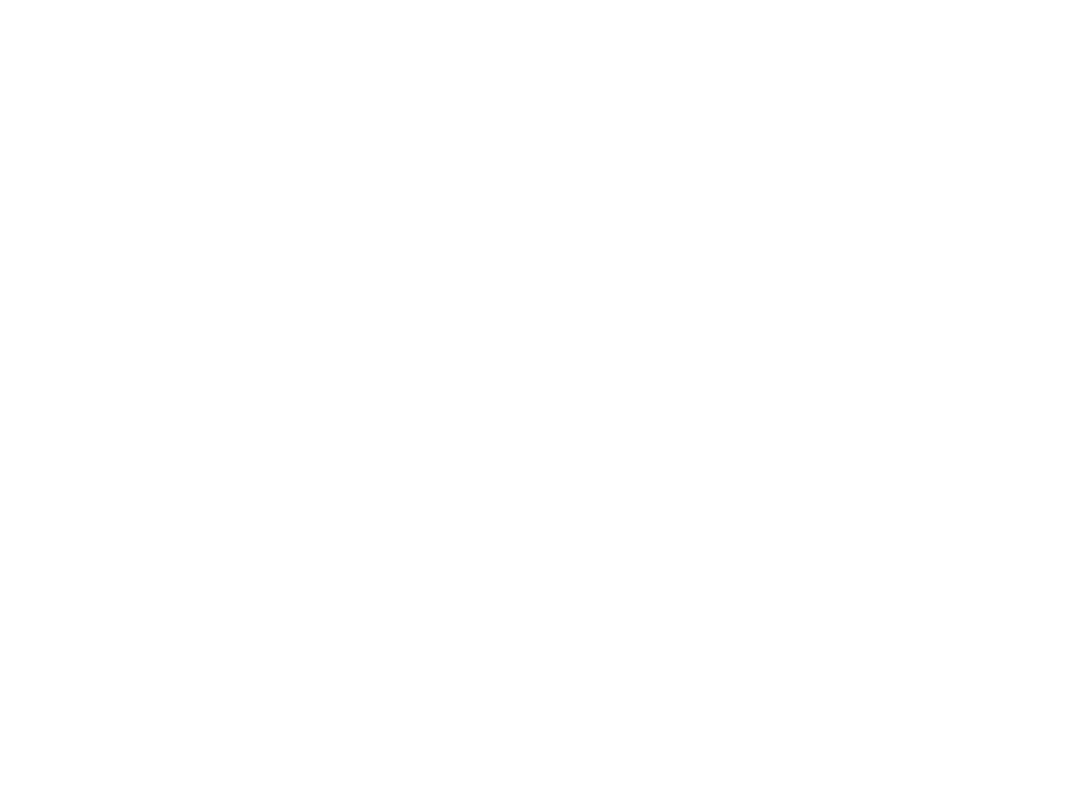
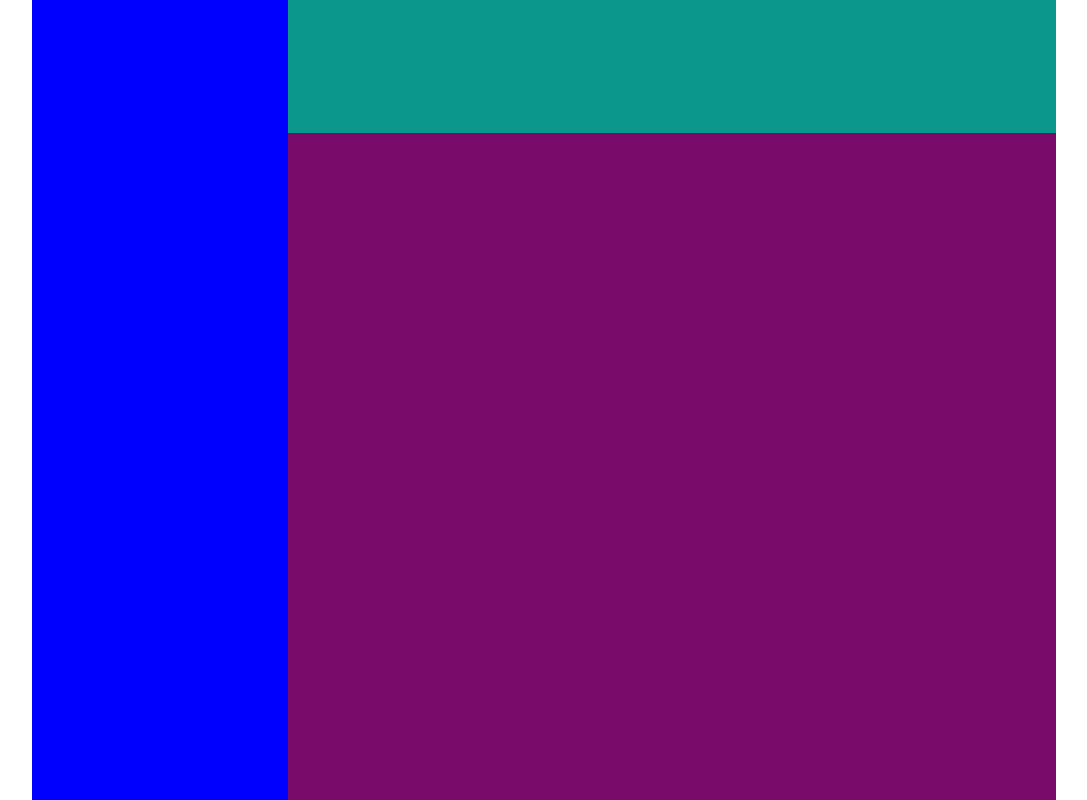
Before and after one commit to Pbrochu94/admin-dashboard, a plain HTML site: page index.html in a window 1280 px wide. Shown: the whole page, without its empty margins (96-1183 px from the left). Drawn offline with Linux system fonts and the light colour scheme.

Commit message:
grid skeleton done

```diff
--- a/index.html
+++ b/index.html
@@ -7,6 +7,10 @@
     <link rel="stylesheet" href="style.css">
 </head>
 <body>
-
+    <div class="container">
+        <div class="dashboard"></div>
+        <div class="header"></div>
+        <div class="main"></div>
+    </div>
 </body>
 </html>
--- a/style.css
+++ b/style.css
@@ -0,0 +1,35 @@
+*{
+    margin: 0%;
+    padding: 0%;
+}
+
+body{
+    display: flex;
+    justify-content: center;
+}
+
+.container{
+    display: grid;
+    grid-template-columns:1fr 3fr;
+    grid-template-rows:1fr 5fr;
+    width: 80%;
+    height:100vh;
+}
+
+.dashboard{
+    background-color: blue;
+    grid-column:1/2;
+    grid-row:1/3;
+}
+
+.header{
+    background-color: rgb(11, 151, 140);
+    grid-column:2/3;
+    grid-row:1/2;
+}
+
+.main{
+    background-color: rgb(121, 11, 106);
+    grid-column:2/3;
+    grid-row:2/3;
+}
```
